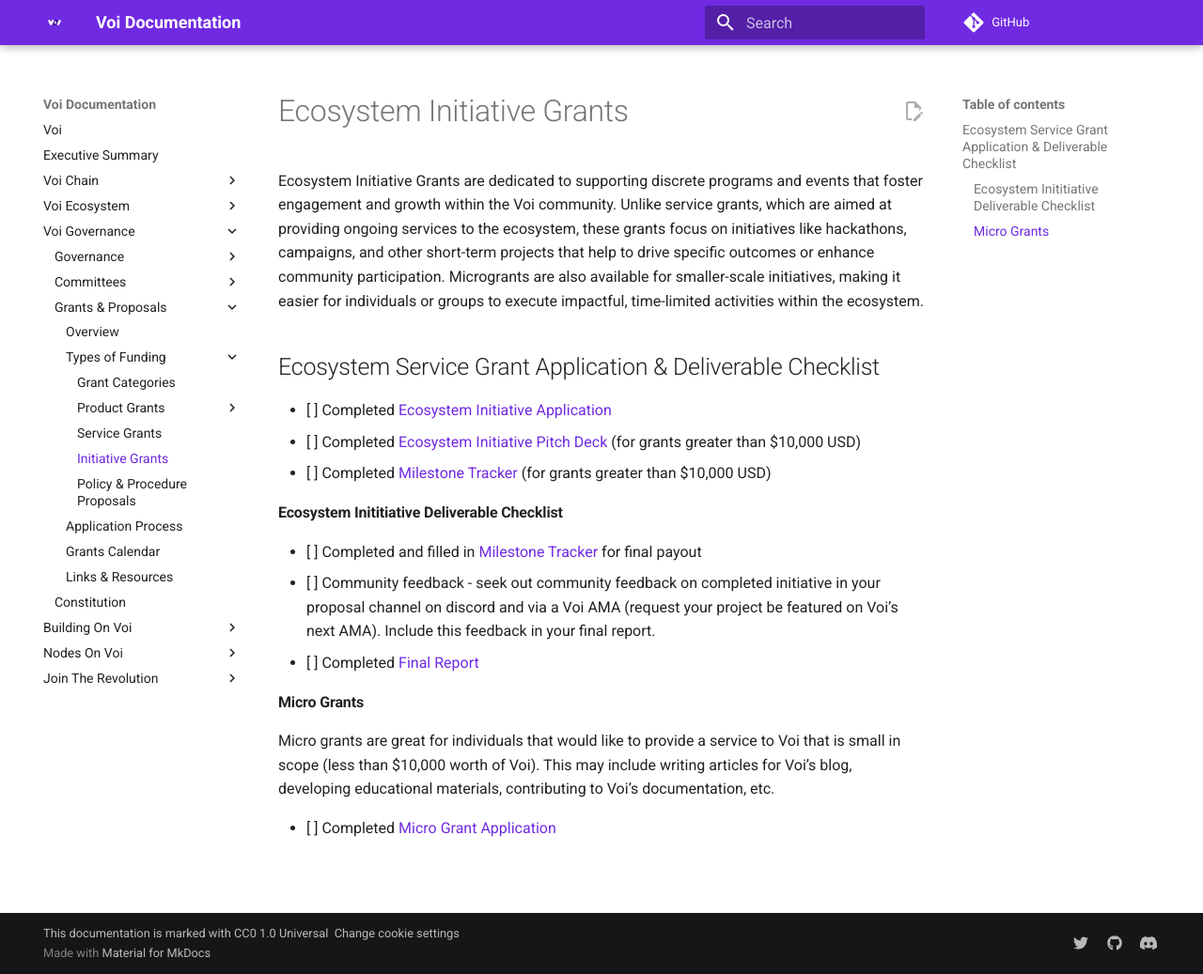
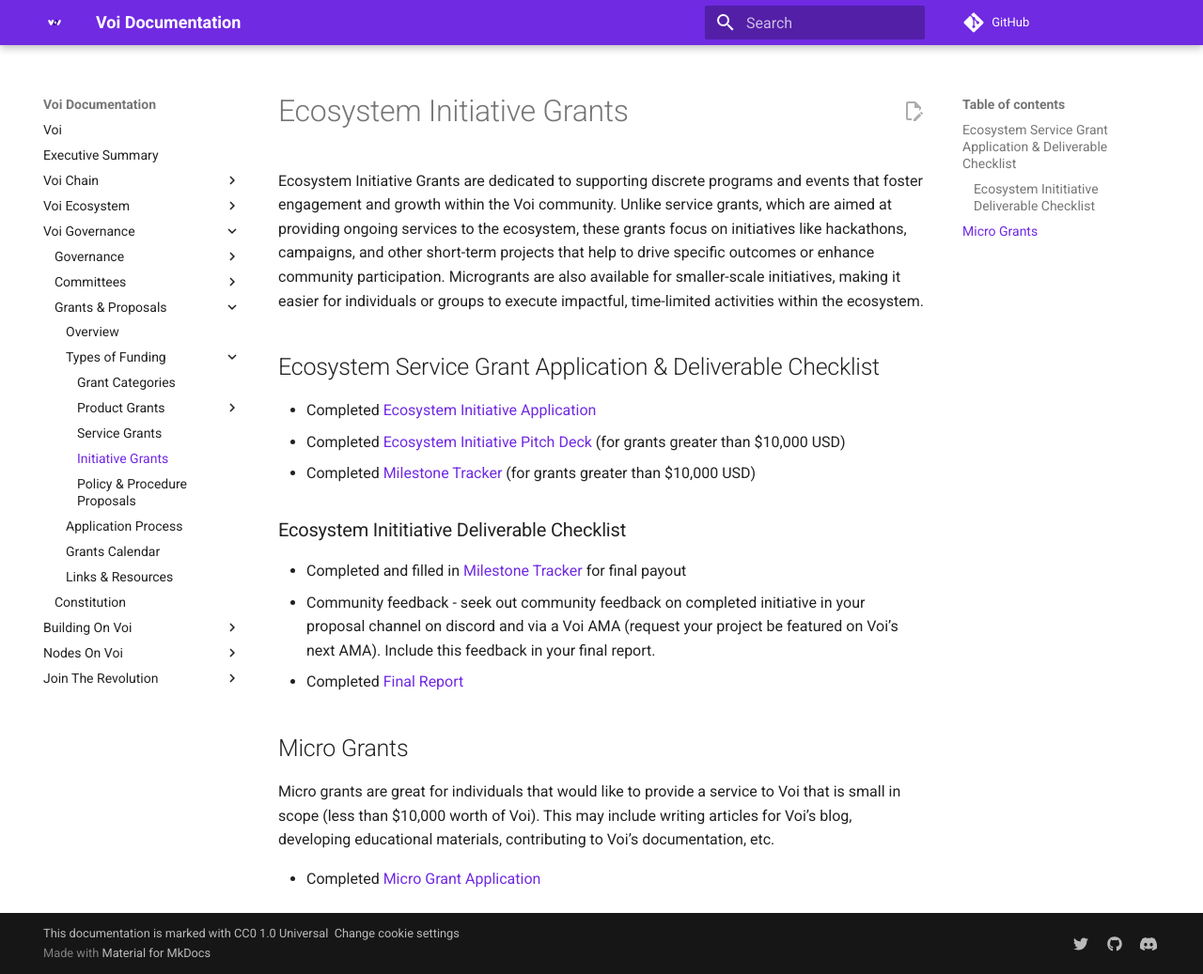
Before and after one commit to VoiNetwork/learn-more, an MkDocs documentation site: the page built from docs/governance/proposals/initiative-grants.md, in a window 1280 px wide and 1037 px high. Shown: the whole window at 94% size. Built offline with MkDocs 1.6.1 and Material for MkDocs 9.7.7, drawn with Linux system fonts in a browser that asks for light colours; plug-ins that fetch from the network failed and are left out; comment, search, counter and statistics services are not loaded.

```diff
--- a/docs/governance/proposals/initiative-grants.md
+++ b/docs/governance/proposals/initiative-grants.md
@@ -4,18 +4,18 @@ Ecosystem Initiative Grants are dedicated to supporting discrete programs and ev
 
 ## Ecosystem Service Grant Application & Deliverable Checklist
 
-- [ ] Completed [Ecosystem Initiative Application](https://forms.gle/Qi6JpAh5K6LKEuo88)
-- [ ] Completed [Ecosystem Initiative Pitch Deck](https://docs.google.com/presentation/d/1Nuw_6TN14VJXUp8PWxI20zGEn5eGZVz5Ez37cGpxj18/edit?usp=sharing) (for grants greater than $10,000 USD)
-- [ ] Completed [Milestone Tracker](https://docs.google.com/document/d/17QS_FfhjEttHnXu2d3DWKk4qoD6irAv0F3sVF17Y6wQ/edit#heading=h.alfnp343pc9r) (for grants greater than $10,000 USD)
+- Completed [Ecosystem Initiative Application](https://forms.gle/Qi6JpAh5K6LKEuo88)
+- Completed [Ecosystem Initiative Pitch Deck](https://docs.google.com/presentation/d/1Nuw_6TN14VJXUp8PWxI20zGEn5eGZVz5Ez37cGpxj18/edit?usp=sharing) (for grants greater than $10,000 USD)
+- Completed [Milestone Tracker](https://docs.google.com/document/d/17QS_FfhjEttHnXu2d3DWKk4qoD6irAv0F3sVF17Y6wQ/edit#heading=h.alfnp343pc9r) (for grants greater than $10,000 USD)
 
-#### Ecosystem Inititiative Deliverable Checklist
+### Ecosystem Inititiative Deliverable Checklist
 
-- [ ] Completed and filled in [Milestone Tracker](https://docs.google.com/document/d/17QS_FfhjEttHnXu2d3DWKk4qoD6irAv0F3sVF17Y6wQ/edit#heading=h.alfnp343pc9r) for final payout
-- [ ] Community feedback - seek out community feedback on completed initiative in your proposal channel on discord and via a Voi AMA (request your project be featured on Voi’s next AMA). Include this feedback in your final report.
-- [ ] Completed [Final Report](https://docs.google.com/forms/d/1IrHtxHIVU8JStDeOf94pBrQaZeMPodt1C_OxnqtN72s/edit)
+- Completed and filled in [Milestone Tracker](https://docs.google.com/document/d/17QS_FfhjEttHnXu2d3DWKk4qoD6irAv0F3sVF17Y6wQ/edit#heading=h.alfnp343pc9r) for final payout
+- Community feedback - seek out community feedback on completed initiative in your proposal channel on discord and via a Voi AMA (request your project be featured on Voi’s next AMA). Include this feedback in your final report.
+- Completed [Final Report](https://docs.google.com/forms/d/1IrHtxHIVU8JStDeOf94pBrQaZeMPodt1C_OxnqtN72s/edit)
 
-#### Micro Grants
+## Micro Grants
 
 Micro grants are great for individuals that would like to provide a service to Voi that is small in scope (less than $10,000 worth of Voi). This may include writing articles for Voi’s blog, developing educational materials, contributing to Voi’s documentation, etc.
 
-- [ ] Completed [Micro Grant Application](https://docs.google.com/forms/d/11EeE5Riw1xNCj2J48u5OAUGr1YpJIsooK8jCF483ekA/edit)
+- Completed [Micro Grant Application](https://docs.google.com/forms/d/11EeE5Riw1xNCj2J48u5OAUGr1YpJIsooK8jCF483ekA/edit)
```
